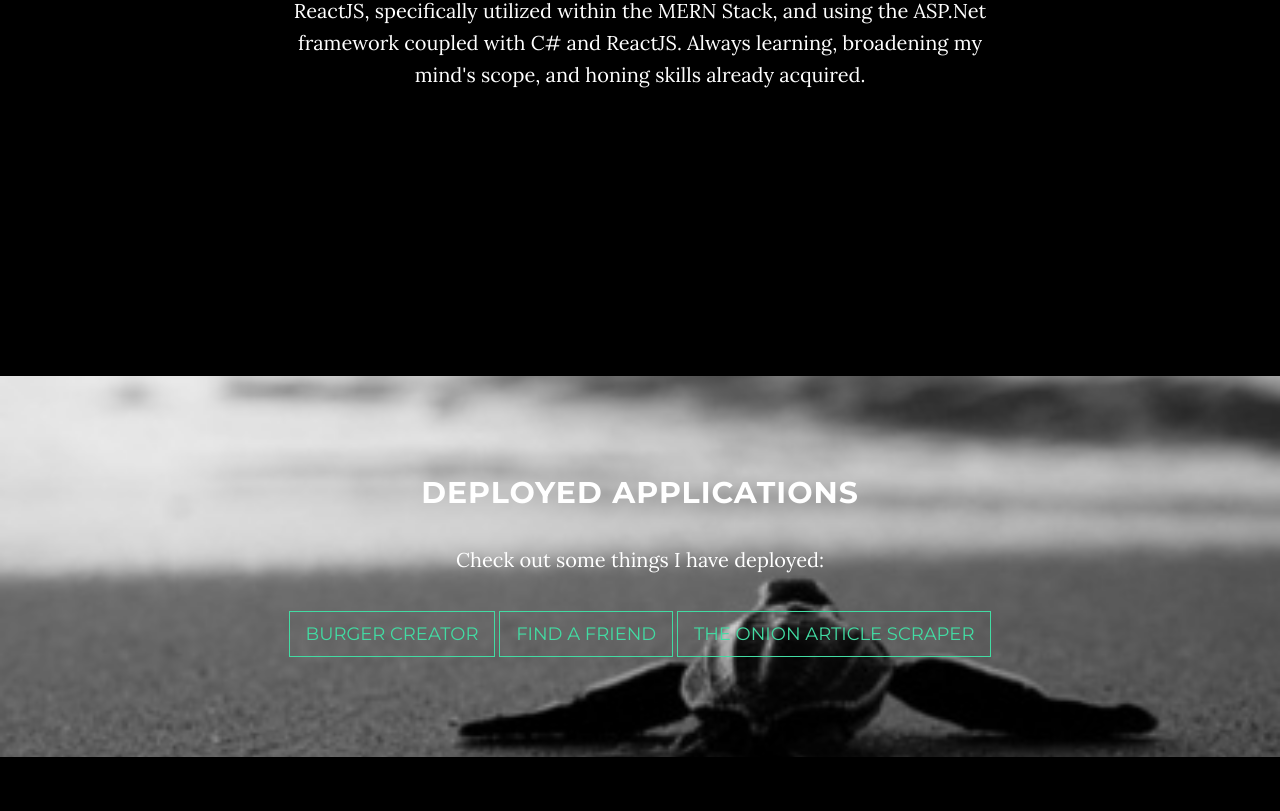
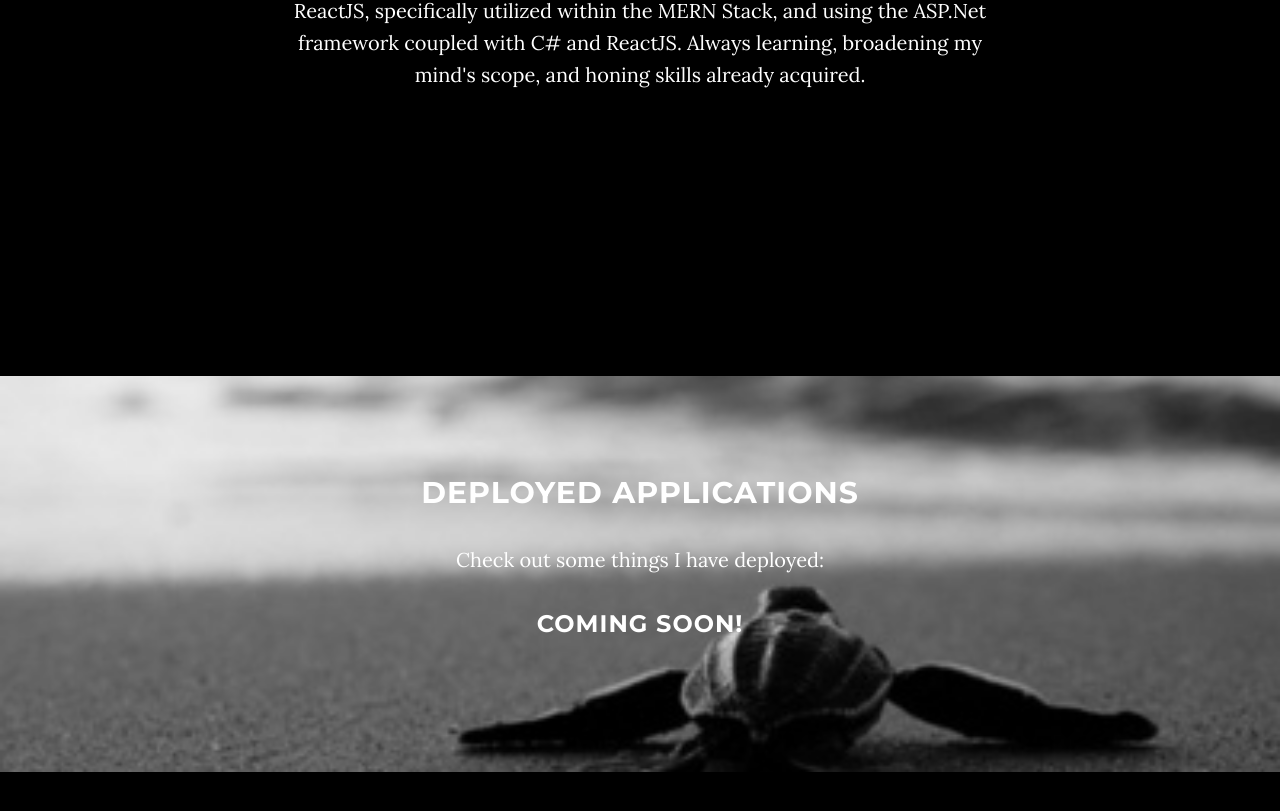
Before and after one commit to kozineffect/professional-profile, a website: page index.html in a window 1280 px wide. Shown: the part 1347-2158 px from the top of the page. Drawn offline with nearby package versions, Linux system fonts and the light colour scheme; some packages are replaced by stand-ins of ours.

Commit message:
Added coming soon message.

```diff
--- a/index.html
+++ b/index.html
@@ -22,12 +22,6 @@
     <!-- Theme CSS -->
     <link href="css/grayscale.min.css" rel="stylesheet">
 
-    <!-- HTML5 Shim and Respond.js IE8 support of HTML5 elements and media queries -->
-    <!-- WARNING: Respond.js doesn't work if you view the page via file:// -->
-    <!--[if lt IE 9]>
-        <script src="https://oss.maxcdn.com/libs/html5shiv/3.7.0/html5shiv.js"></script>
-        <script src="https://oss.maxcdn.com/libs/respond.js/1.4.2/respond.min.js"></script>
-    <![endif]-->
 
 </head>
 
@@ -76,9 +70,9 @@
                     <div class="col-md-8 col-md-offset-2">
                         <h1 class="brand-heading" style="font-size:55px" >Joseph Kozlowski</h1>
                         <p class="intro-text">Full Stack Web Developer<br>Lifetime Student<br>Philosopher</p>
-                        <!-- <a href="#about" class="btn btn-circle page-scroll">
+                         <a href="#about" class="btn btn-circle page-scroll">
                             <i class="fa fa-angle-double-down animated"></i>
-                        </a> -->
+                        </a>
                     </div>
                 </div>
             </div>
@@ -107,9 +101,10 @@
                 <div class="col-lg-8 col-lg-offset-2">
                     <h2>Deployed Applications</h2>
                     <p>Check out some things I have deployed:</p>
-                    <a href="https://kozineffect-burger.herokuapp.com/" class="btn btn-default btn-lg">Burger Creator</a>
-                    <a href="https://kozineffect-friend-finder.herokuapp.com/" class="btn btn-default btn-lg">Find a friend</a>
-                    <a href="https://onion-scraper.herokuapp.com/" class="btn btn-default btn-lg">The Onion Article Scraper</a>
+                    <h3>Coming soon!</h3>
+                    <!-- <a href="https://kozineffect-burger.herokuapp.com/" class="btn btn-default btn-lg">Burger Creator</a> -->
+                    <!-- <a href="https://kozineffect-friend-finder.herokuapp.com/" class="btn btn-default btn-lg">Find a friend</a> -->
+                    <!-- <a href="https://onion-scraper.herokuapp.com/" class="btn btn-default btn-lg">The Onion Article Scraper</a> -->
                 </div>
             </div>
         </div>
@@ -157,9 +152,6 @@
     <!-- Plugin JavaScript -->
     <script src="https://cdnjs.cloudflare.com/ajax/libs/jquery-easing/1.3/jquery.easing.min.js"></script>
 
-    <!-- Google Maps API Key - Use your own API key to enable the map feature. More information on the Google Maps API can be found at https://developers.google.com/maps/ -->
-    <script type="text/javascript" src="https://maps.googleapis.com/maps/api/js?key=AIzaSyCRngKslUGJTlibkQ3FkfTxj3Xss1UlZDA&sensor=false"></script>
-
     <!-- Theme JavaScript -->
     <script src="js/grayscale.min.js"></script>
 
```
Also changed, not shown: 1 other file.
